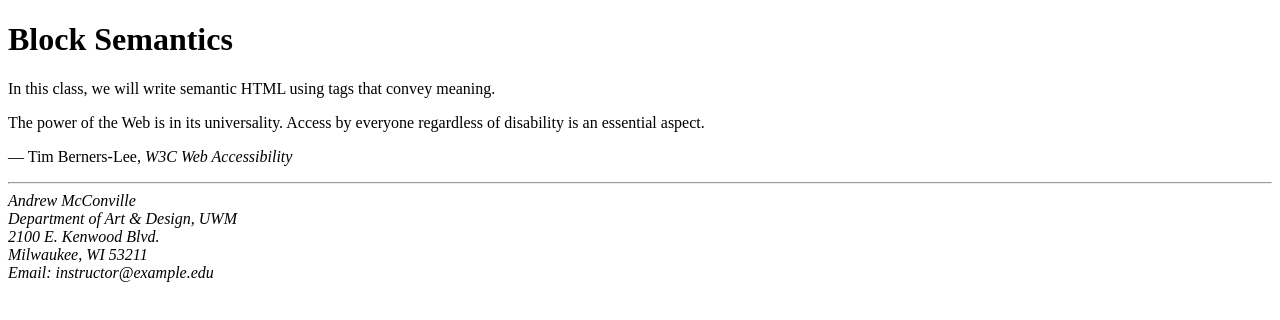
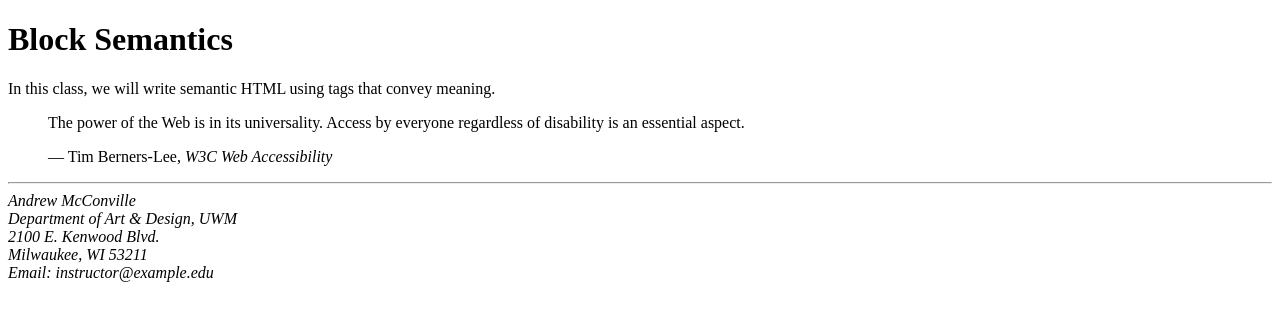
Before and after one commit to Hannah-design14/Warmup-4, a plain HTML site: page block-tag.html in a window 1280 px wide. Drawn offline with Linux system fonts and the light colour scheme.

Commit message:
fixed spelling

```diff
--- a/block-tag.html
+++ b/block-tag.html
@@ -13,18 +13,18 @@
       In this class, we will write semantic HTML using tags that convey meaning.
     </p>
 
-    <blockqoute cite="http://www.w3.org/WAI/fundamentals/accessibility-intro/.">
+    <blockquote cite="http://www.w3.org/WAI/fundamentals/accessibility-intro/.">
       <p>
           The power of the Web is in its universality.
           Access by everyone regardless of disability is an essential aspect.
       </p>
 
-    <p>
+
           <footer>
           — Tim Berners-Lee, <cite>W3C Web Accessibility</cite>
           </footer>
-    </blockqoute>
-    </p>
+    </blockquote>
+
 
 <hr />
 
```
Lines whose indentation alone changed are shown as unchanged.
